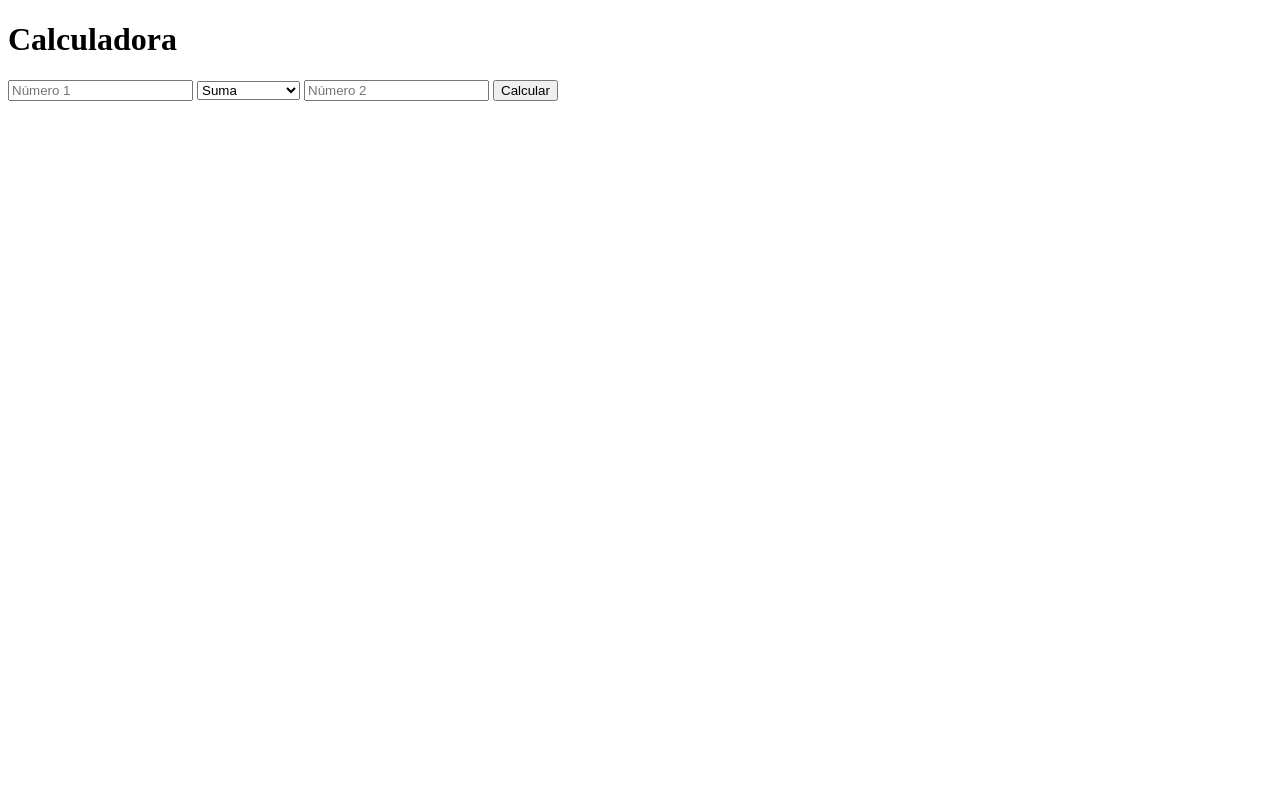
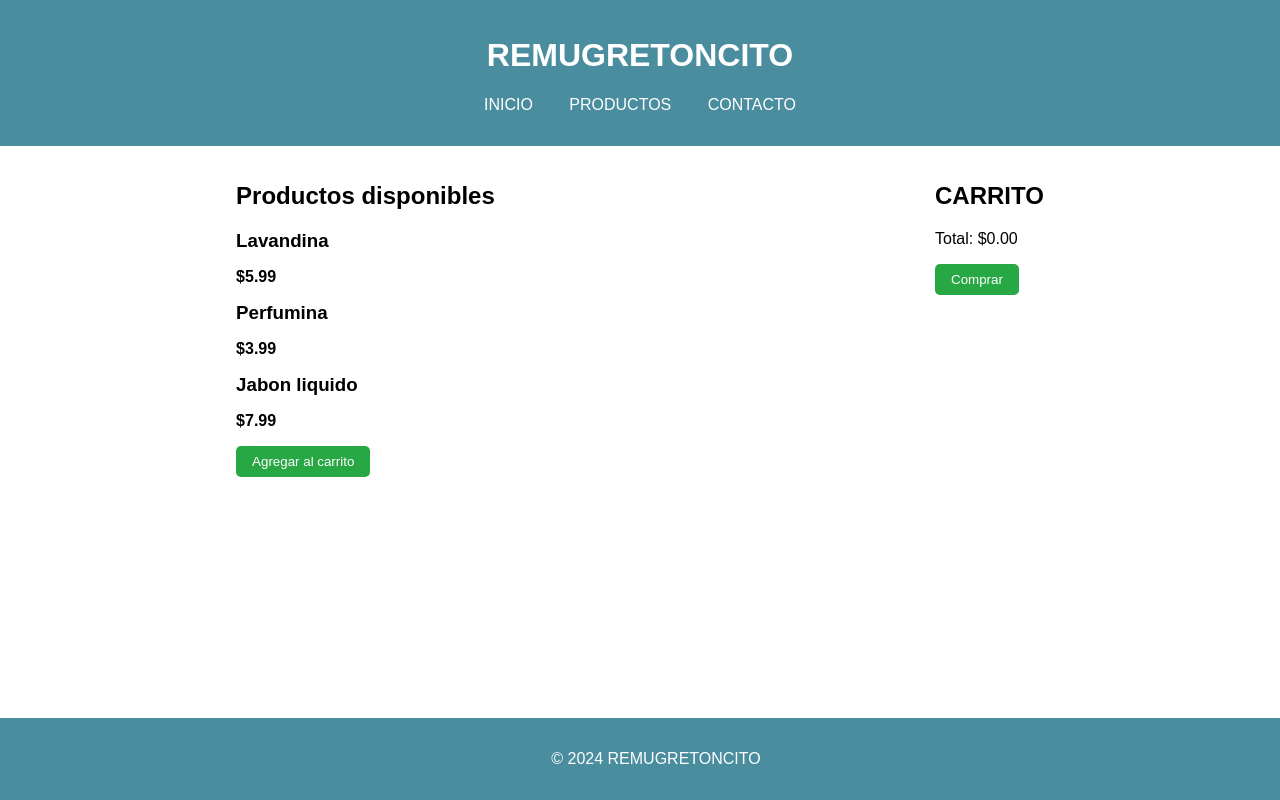
Before and after one commit to LuPaez01/PreEntrega1---Paez-Lima---js, a plain HTML site: page index.html in a window 1280 px wide. Drawn offline with Linux system fonts and the light colour scheme.

Commit message:
proyecto final

```diff
--- a/index.html
+++ b/index.html
@@ -3,21 +3,48 @@
 <head>
     <meta charset="UTF-8">
     <meta name="viewport" content="width=device-width, initial-scale=1.0">
-    <title>Calculadora</title>
+    <title>Remgureton</title>
+    <link rel="stylesheet" href="style.css">
 </head>
 <body>
-    <h1>Calculadora</h1>
-    <input type="number" id="num1" placeholder="Número 1">
-    <select id="operacion">
-        <option value="+">Suma</option>
-        <option value="-">Resta</option>
-        <option value="*">Multiplicación</option>
-        <option value="/">División</option>
-    </select>
-    <input type="number" id="num2" placeholder="Número 2">
-    <button id="calcular">Calcular</button>
-    <p id="resultado"></p>
+    <header>
+        <h1>REMUGRETONCITO</h1>
+        <nav>
+            <ul>
+                <li><a href="#">INICIO</a></li>
+                <li><a href="#">PRODUCTOS</a></li>
+                <li><a href="#">CONTACTO</a></li>
+            </ul>
+        </nav>
+    </header>
+    <main>
+        <section id="product-list">
+            <h2>Productos disponibles</h2>
+            <div class="product" data-price="5.99">
+            <h3>Lavandina</h3>
+            <span class="price">$5.99</span>
+            <div class="product" data-price="3.99"></div>
+            <h3>Perfumina</h3>
+            <span class="price">$3.99</span>
+            <div class="product" data-price="7.99"></div>
+            <h3>Jabon liquido</h3>
+            <span class="price">$7.99</span>
+            <button class="add-to-cart">Agregar al carrito</button>
+            </div>
+        </section>
 
-    <script src="calculadora.js"></script>
+        <section id="cart">
+            <h2>CARRITO</h2>
+            <ul id="cart-items"></ul>
+            <p id="total">Total: $0.00</p>
+            <button id="checkout">Comprar</button>
+        </section>
+    </main>
+
+    <footer>
+        <p>&copy; 2024 REMUGRETONCITO</p>
+    </footer>
+
+    <script src="script.js"></script>
 </body>
 </html>
--- /dev/null
+++ b/script.js
@@ -0,0 +1,33 @@
+document.addEventListener('DOMContentLoaded', () => {
+    const cartItems = document.getElementById('cart-items');
+    const totalElement = document.getElementById('total');
+    const checkoutButton = document.getElementById('checkout');
+    let total = 0;
+
+    document.querySelectorAll('.add-to-cart').forEach(button => {
+        button.addEventListener('click', () => {
+            const product = button.parentElement;
+            const productName = product.querySelector('h3').textContent;
+            const productPrice = parseFloat(product.getAttribute('data-price'));
+
+            total += productPrice;
+
+            const cartItem = document.createElement('li');
+            cartItem.textContent = ${productName} - $${productPrice.toFixed(2)};
+            cartItems.appendChild(cartItem);
+
+            totalElement.textContent = Total: $${total.toFixed(2)};
+        });
+    });
+
+    checkoutButton.addEventListener('click', () => {
+        if (total > 0) {
+            alert(Gracias por tu compra de $${total.toFixed(2)}. ¡Nos pondremos en contacto contigo pronto!);
+            cartItems.innerHTML = '';
+            total = 0;
+            totalElement.textContent = Total: $0.00;
+        } else {
+            alert('Tu carrito está vacío.');
+        }
+    });
+});
--- /dev/null
+++ b/style.css
@@ -0,0 +1,66 @@
+body{
+    font-family: Arial, Helvetica, sans-serif;
+    margin: 0;
+    padding: 0;
+}
+
+header{
+    background-color: #498d9e;
+    color: #fff;
+    padding: 1rem;
+    text-align: center;
+}
+
+nav ul{
+    list-style-type: none ;
+    padding: 0;
+}
+
+nav ul li{
+    display: inline;
+    margin: 0 1rem;
+}
+
+nav ul li a{
+    color: #fff;
+    text-decoration: none;
+}
+
+main{
+    display: flex;
+    justify-content: space-around;
+    padding: 1rem;
+}
+
+.product h3{
+    margin:0;
+}
+
+.price{
+    display: block;
+    font-weight: bold;
+    margin: 1rem 0;
+}
+
+button{
+    background-color: #28a745;
+    color: #fff;
+    border: none;
+    padding: 0.5rem 1rem;
+    cursor: pointer;
+    border-radius: 5px;
+}
+
+button:hover{
+    background-color: #218838;
+}
+
+footer{
+    background-color: #498d9e;
+    color: #fff;
+    text-align: center;
+    padding: 1rem;
+    position:fixed;
+    bottom: 0;
+    width: 100%;
+}
```
Also changed, not shown: funciones.js (deleted, +0 -54 lines).
